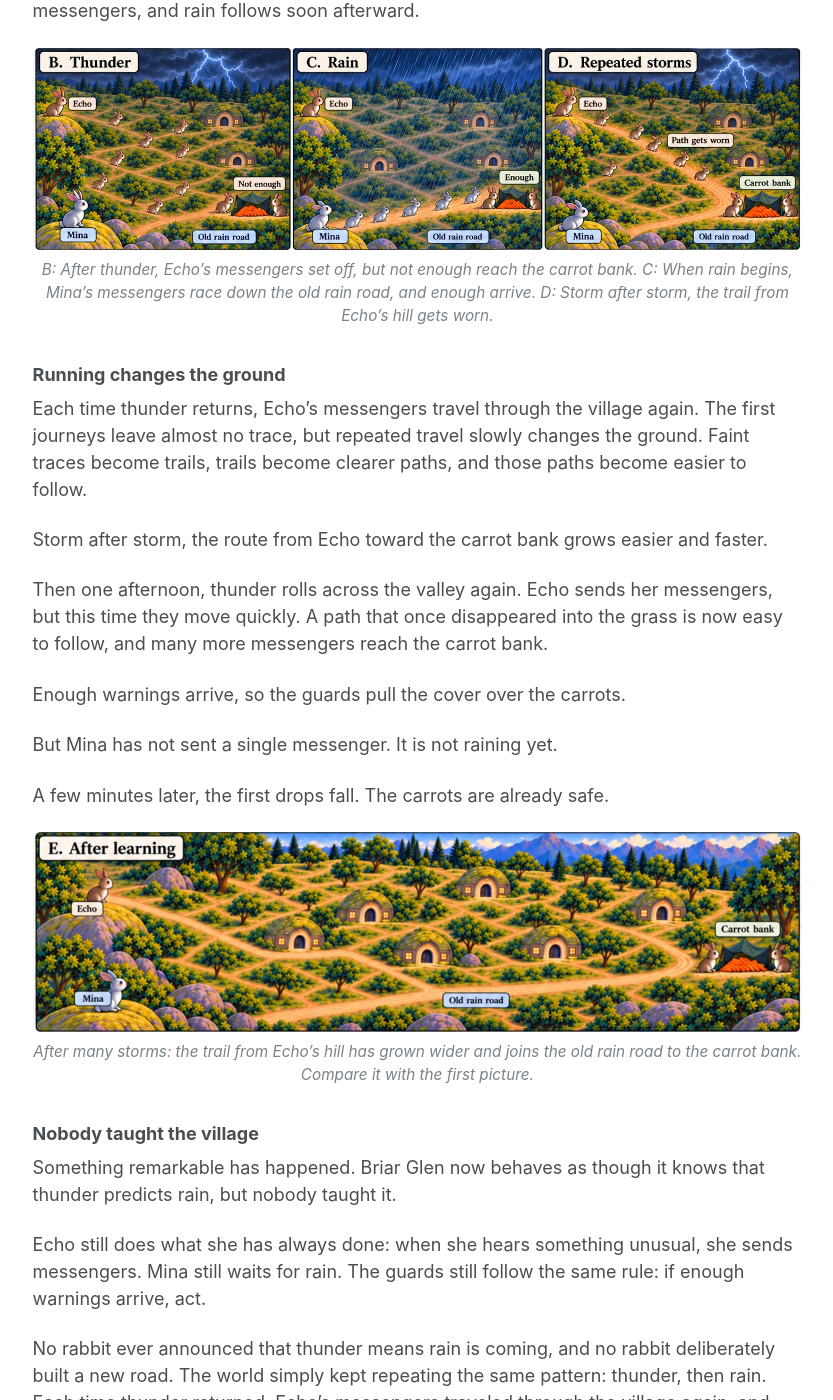
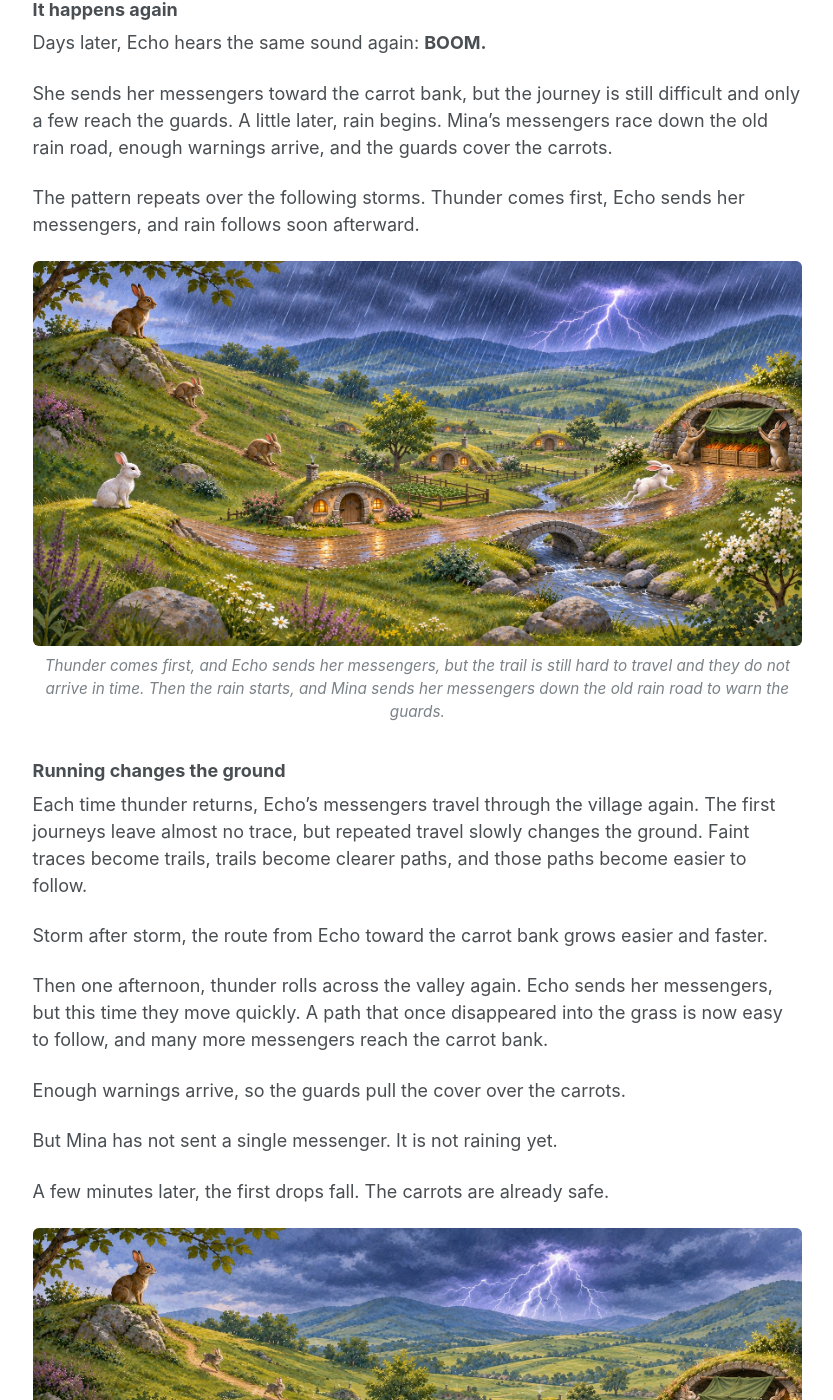
Before and after one commit to blaisetine/blaisetine.github.io, a Jekyll site: the page built from _pensees/the-magic-of-artificial-intelligence.md, in a window 1280 px wide and 1400 px high, scrolled down 1978 px. Shown: the whole window, without its empty margins (249-1082 px from the left). Built offline with Jekyll 4.4.1, drawn with Linux system fonts in a browser that asks for light colours; some of the changed text lies outside the part shown.

Commit message:
AI story: new before, middle and after Briar Glen paintings
Replace the three cartoon village pictures in Part 1 with paintings of
the same valley: before learning, a storm where Echo's messengers are
too slow and Mina's warn the guards, and after learning with Echo's
worn path. The after painting is also the cover.

Co-Authored-By: Claude Opus 5.5 <noreply@anthropic.com>

```diff
--- a/_pensees/the-magic-of-artificial-intelligence.md
+++ b/_pensees/the-magic-of-artificial-intelligence.md
@@ -2,7 +2,7 @@
 title: "The Magic of Artificial Intelligence"
 subtitle: "The secret is in the roads"
 date: 2026-09-28
-image: /images/pensees/ai/village-after.jpg
+image: /images/pensees/ai/briar-glen-after.jpg
 description: "How a brain learns, how a machine learns, and how to keep your own brain in charge."
 ---
 
@@ -20,7 +20,7 @@ Two rabbits watch the sky from hills above the village. Mina watches for rain. H
 
 Mina has the old rain road. Echo does not. From Echo's hill, only faint trails disappear into the grass.
 
-![Panel A, Before learning: a green valley dotted with round burrow houses and crossed by many faint dirt trails. On the left, Echo the brown rabbit sits on the higher hill and Mina the white rabbit on the lower one. A wide trail labeled "Old rain road" runs from Mina's hill to the carrot bank on the right, where two guard rabbits stand beside a pile of carrots under a green cover.](/images/pensees/ai/village-before.jpg)
+![Briar Glen on a sunny day: a green valley with round burrow houses, a garden, and a stream crossed by a stone bridge. On the left, Echo the brown rabbit sits on a high rocky hill and Mina the white rabbit on a lower one. A wide dirt road runs from Mina's hill, over the bridge, to the carrot bank on the right, where two guard rabbits stand beside crates of carrots under a rolled-up green cover. From Echo's hill, only faint trails wind down through the grass.](/images/pensees/ai/briar-glen-before.jpg)
 *Before learning: the old rain road leads from Mina's hill to the carrot bank. From Echo's hill, only faint trails.*
 
 ### Thunder
@@ -45,8 +45,8 @@ She sends her messengers toward the carrot bank, but the journey is still diffic
 
 The pattern repeats over the following storms. Thunder comes first, Echo sends her messengers, and rain follows soon afterward.
 
-![Three panels. B, Thunder: lightning over the valley; Echo's messengers scatter along many faint trails, and only a few reach the carrot bank, labeled "Not enough." C, Rain: heavy rain; Mina's messengers run in a line down the old rain road to the carrot bank, labeled "Enough." D, Repeated storms: lightning again; Echo's messengers follow one trail that is becoming a road toward the carrot bank, labeled "Path gets worn."](/images/pensees/ai/village-storms.jpg)
-*B: After thunder, Echo's messengers set off, but not enough reach the carrot bank. C: When rain begins, Mina's messengers race down the old rain road, and enough arrive. D: Storm after storm, the trail from Echo's hill gets worn.*
+![The same valley in a storm, with lightning and pouring rain. Two of Echo's brown messengers are still partway down the trail from her hill when the rain has already started. Mina's white messenger races along the wet old rain road and reaches the carrot bank, where the guards pull the green cover over the carrots.](/images/pensees/ai/briar-glen-middle.jpg)
+*Thunder comes first, and Echo sends her messengers, but the trail is still hard to travel and they do not arrive in time. Then the rain starts, and Mina sends her messengers down the old rain road to warn the guards.*
 
 ### Running changes the ground
 
@@ -62,8 +62,8 @@ But Mina has not sent a single messenger. It is not raining yet.
 
 A few minutes later, the first drops fall. The carrots are already safe.
 
-![Panel E, After learning: the same valley, houses, and old rain road as in panel A, but now a wider trail runs from Echo's hill down through the village and joins the old rain road to the carrot bank.](/images/pensees/ai/village-after.jpg)
-*After many storms: the trail from Echo's hill has grown wider and joins the old rain road to the carrot bank. Compare it with the first picture.*
+![The same valley under dark clouds, with lightning but no rain yet. The trail from Echo's hill is now a clear, worn path that joins the old rain road. Echo's messengers run down it one behind the other, Mina sits quietly on her hill, and the guards pull the cover over the carrots.](/images/pensees/ai/briar-glen-after.jpg)
+*After many storms: the trail from Echo's hill has become a worn path that joins the old rain road. Thunder alone now brings enough warnings, and the carrots are covered before the rain. Compare it with the first picture.*
 
 ### Nobody taught the village
 
```
Also changed, not shown: images/pensees/ai/briar-glen-after.jpg (added), images/pensees/ai/briar-glen-before.jpg (added), images/pensees/ai/briar-glen-middle.jpg (added), images/pensees/ai/village-after.jpg (deleted), images/pensees/ai/village-before.jpg (deleted), images/pensees/ai/village-storms.jpg (deleted).
